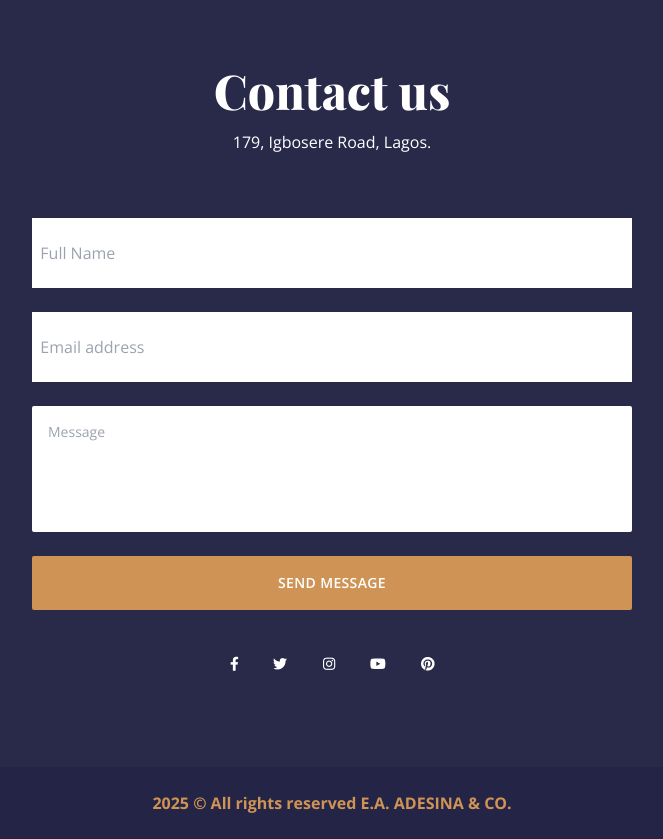
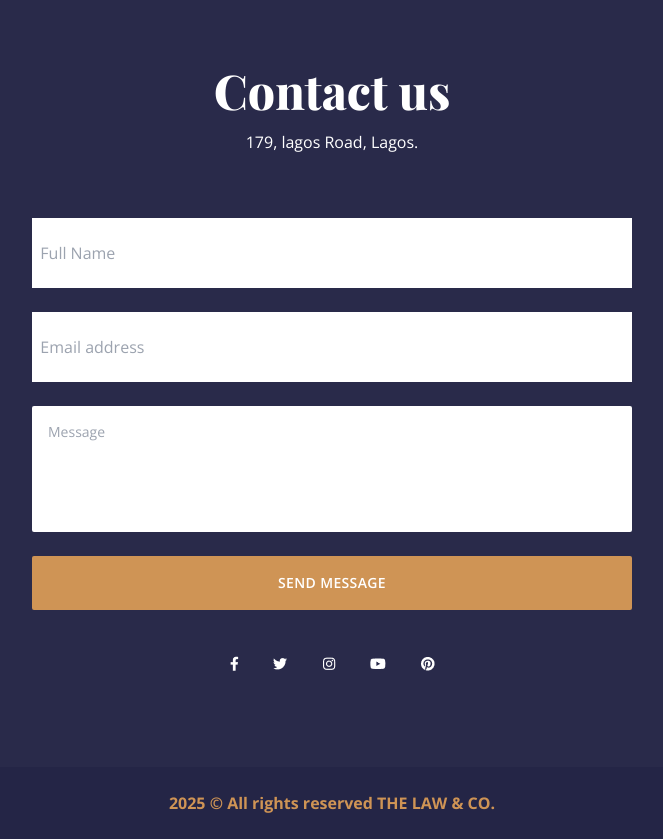
Before and after one commit to Ollatomiwa/lawfirm-website, a React (Create React App) app: page / in a window 1280 px wide. Shown: the part 3080-3919 px from the top of the page, without its empty margins (308-971 px from the left). Built offline with nearby package versions, Linux system fonts and the light colour scheme.

Commit message:
little update

```diff
--- a/src/components/Contact.js
+++ b/src/components/Contact.js
@@ -41,7 +41,7 @@ const Contact = () => {
     <div className="container mx-auto text-center">
         <h2 className="text-5xl font-primary font-extrabold mb-4">Contact us</h2>
         <p className="max-w-[540px] mx-auto px-6 lg:px-0 mb-[64px]">
-                    179, Igbosere Road, Lagos.
+                    179, lagos Road, Lagos.
         </p>
       <form
         ref={form}
--- a/src/components/Footer.js
+++ b/src/components/Footer.js
@@ -3,7 +3,7 @@ import React from 'react'
 const Footer = () => {
   return (
     <footer className='bg-primary-darker py-[24px]  text-md text-center text-accent font-extrabold '>
-        2025 &copy; All rights reserved E.A. ADESINA & CO.
+        2025 &copy; All rights reserved THE LAW & CO.
     </footer>
   )
 }
```
